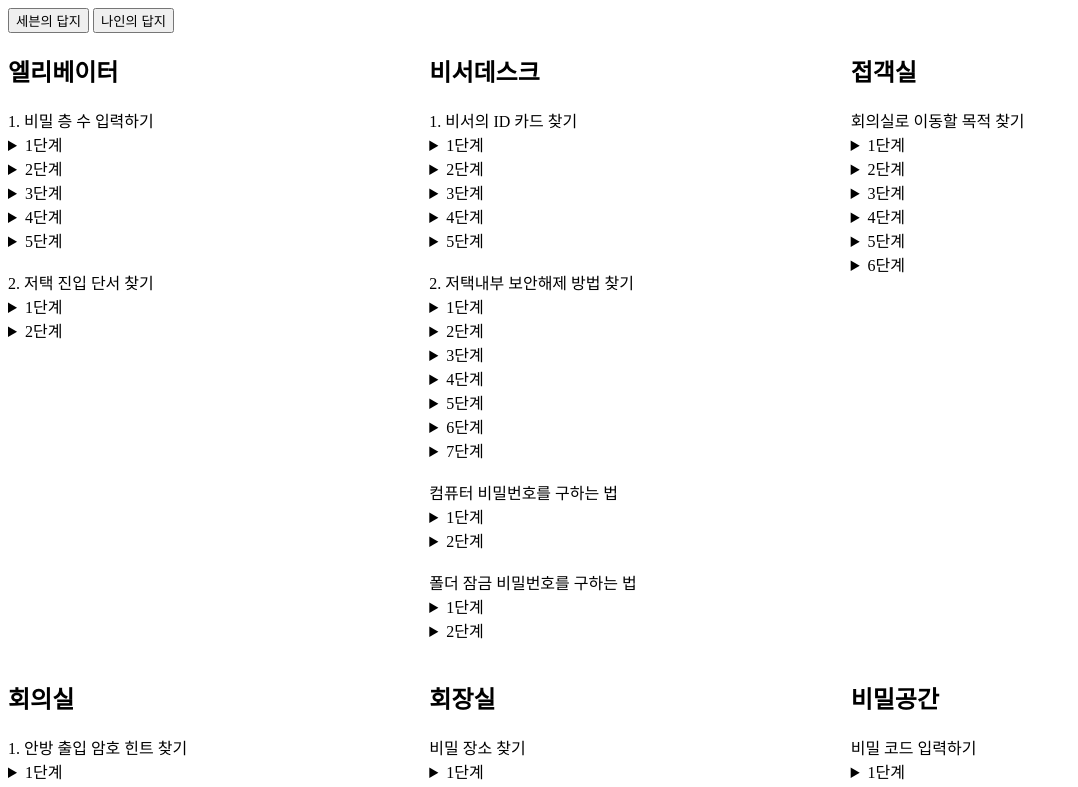
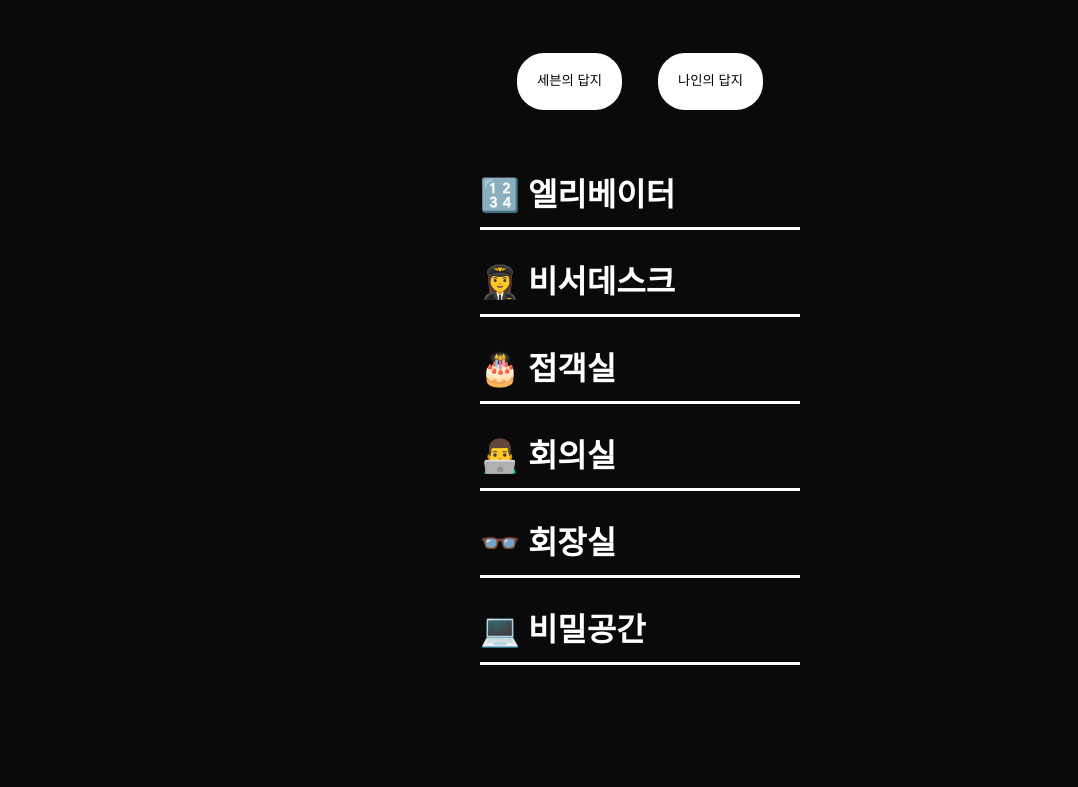
Before and after one commit to uk960214/double-action-leap-of-faith-answers, a plain HTML site: page index.html in a window 1280 px wide. Both pictures are taken after a click on the button "세븐의 답지". Shown: the top 787 px of the page, without its empty margins (0-1078 px from the left). Drawn offline with Linux system fonts and the light colour scheme.

Commit message:
add styles

```diff
--- a/createAnswerSection.js
+++ b/createAnswerSection.js
@@ -1,19 +1,28 @@
 const createSteps = (quests) => {
   return Object.keys(quests).reduce((elementStr, quest) => {
     const steps = quests[quest].reduce((acc, step, i) => {
-      return `${acc}<details>
-      <summary>${i + 1}단계</summary>
-      <p>${step}</p>
-    </details>`;
-    }, `${quest}`);
-    return `${elementStr}${steps}<br/>`;
+      return `${acc}
+      <details class="step-details">
+        <summary class="step-summary">${i + 1}단계</summary>
+        <p class="step-content">${step}</p>
+      </details>`;
+    }, `<h3 class="quest-title">${quest}</h3>`);
+    return `${elementStr}
+    <div class="quest-steps">${steps}</div>
+    <br/>`;
   }, ``);
 };
 
 export const createAnswerSection = (answerObj) => {
   const elements = Object.keys(answerObj).reduce((elementStr, mission) => {
     const quests = createSteps(answerObj[mission]);
-    return `${elementStr}<div><h2>${mission}</h2>${quests}</div>`;
+    return `${elementStr}
+    <details class="mission-card">
+      <summary class="mission-summary">
+        ${mission}
+      </summary>
+      ${quests}
+    </details>`;
   }, "");
   return elements;
 };
--- a/index.html
+++ b/index.html
@@ -5,15 +5,21 @@
     <meta http-equiv="X-UA-Compatible" content="IE=edge" />
     <meta name="viewport" content="width=device-width, initial-scale=1.0" />
     <link rel="shortcut icon" href="./icon.svg" />
+    <link rel="stylesheet" href="style.css" />
     <title>더블 액션: 신뢰의 도약 || 답안</title>
   </head>
-  <body style="word-break: keep-all">
-    <button type="button" id="show-seven-button">세븐의 답지</button>
-    <button type="button" id="show-nine-button">나인의 답지</button>
-    <section
-      style="display: grid; grid-template-columns: repeat(3, 1fr)"
-      id="answer-section"
-    ></section>
+  <body>
+    <main id="app">
+      <div class="button-container">
+        <button type="button" class="tab-button" id="show-seven-button">
+          세븐의 답지
+        </button>
+        <button type="button" class="tab-button" id="show-nine-button">
+          나인의 답지
+        </button>
+      </div>
+      <section id="answer-section"></section>
+    </main>
     <script src="./index.js" type="module"></script>
   </body>
 </html>
--- a/nineAnswers.js
+++ b/nineAnswers.js
@@ -1,5 +1,5 @@
 export const nineAnswers = {
-  "저택 입구": {
+  "🚪 저택 입구": {
     "1. 저택으로 진입하기": [
       "'대문'을 탐색해서 단서 '대문키' 획득",
       "'대문 키'를 탐색해서 '직원용 출입문' 퀘스트 해제",
@@ -11,7 +11,7 @@ export const nineAnswers = {
       "'택배'를 탐색해서 사무실의 비밀 층 획득 후 세븐에게 전달",
     ],
   },
-  대청마루: {
+  "🔐 대청마루": {
     "1. 세븐에게 비서의 서랍 비밀번호 전달": [
       "'가훈 액자 문양'을 탐색해서 액자에 있는 문양 확인",
       "'자물쇠'를 탐색해서 자물쇠에 새겨진 무늬 확인",
@@ -31,7 +31,7 @@ export const nineAnswers = {
       "'탁자'에서 찾을 수 있는 올바른 열쇠는 학 문양 열쇠이다.",
     ],
   },
-  다이닝룸: {
+  "📼 다이닝룸": {
     "다음으로 이동할 장소 찾기": [
       "'조리대'를 탐색해서 아이템 '긴 막대기' 획득",
       "세븐에게서 단서 '샹들리에' 획득 후 탐색해서 '샹들리에 위 살펴보기' 퀘스트 해제",
@@ -40,7 +40,7 @@ export const nineAnswers = {
       "'서재로 이동하기' 퀘스트를 클릭해서 서재로 이동",
     ],
   },
-  서재: {
+  "🥃 서재": {
     "1. 안방 출입문 열기": [
       "'책꽂이'를 탐색해서 단서 '술 도감' 획득",
       "'술 도감'을 탐색해서 술에 대한 정보 획득",
@@ -64,13 +64,13 @@ export const nineAnswers = {
       "위 방식으로 얻을 수 있는 안방 진입 비밀번호는 'private'",
     ],
   },
-  안방: {
+  "📅 안방": {
     "비밀 공간 찾기": [
       "'러그'를 탐색해서 '지하 공간으로 이동' 퀘스트 해제",
       "'지하 공간으로 진입' 퀘스트를 클릭해서 비밀 공간으로 이동",
     ],
   },
-  비밀공간: {
+  "💻 비밀공간": {
     "비밀 코드 입력하기": [
       "'컴퓨터'를 탐색해서 '암호 코드 확인하기' 퀘스트 해제",
       "'암호 코드 확인하기' 퀘스트에서 신뢰/불신을 입력해서 암호코드 획득",
--- a/sevenAnswers.js
+++ b/sevenAnswers.js
@@ -1,5 +1,5 @@
 export const sevenAnswers = {
-  엘리베이터: {
+  "🔢 엘리베이터": {
     "1. 비밀 층 수 입력하기": [
       "'층수 입력 패드'를 탐색해서 단서 '사원증'을 획득",
       "'사원증'을 탐색해서 스크린 켜기 및 '매뉴얼 버튼' 단서 획득",
@@ -12,7 +12,7 @@ export const sevenAnswers = {
       "'포스터'를 탐색해서 장기삼 회장의 생년월일 '600923' 획득 후 나인에게 전달",
     ],
   },
-  비서데스크: {
+  "👩‍✈️ 비서데스크": {
     "1. 비서의 ID 카드 찾기": [
       "'서랍'을 탐색해서 '서랍 비밀번호 입력' 퀘스트 해제",
       "'책상'을 탐색해서 단서 '명찰' 획득",
@@ -38,7 +38,7 @@ export const sevenAnswers = {
       "각 글자를 키보드에서 찾아 글자 아래 화살표대로 한 칸 이동한 글자를 조합하면 암호는 'crucial'이다.",
     ],
   },
-  접객실: {
+  "🎂 접객실": {
     "회의실로 이동할 목적 찾기": [
       "'테이블'을 탐색해서 아이템 '리모컨' 획득",
       "'리모컨 버튼 누르기' 퀘스트에서 meeting을 입력해서 모니터 켜기",
@@ -48,7 +48,7 @@ export const sevenAnswers = {
       "나인에게 '비상시스템' 단서 획득 후 '회의실에 가는 목적' 퀘스트에 입력",
     ],
   },
-  회의실: {
+  "👨‍💻 회의실": {
     "1. 안방 출입 암호 힌트 찾기": [
       "'비품함'을 탐색해서 비밀번호 힌트 “SupPLy” 획득",
       "'비품함 열기' 퀘스트에 비밀번호를 입력해서 아이템 'A4 용지' 획득",
@@ -71,13 +71,13 @@ export const sevenAnswers = {
       "TEST를 한 자리씩 뒤로 옮기면 코드는 'UFTU'이다.",
     ],
   },
-  회장실: {
+  "👓 회장실": {
     "비밀 장소 찾기": [
       "'서랍'을 탐색해서 아이템 '스마트 렌즈' 획득",
       "'대리석 벽'을 탐색해서 '비밀 공간 진입하기' 퀘스트 해제",
     ],
   },
-  비밀공간: {
+  "💻 비밀공간": {
     "비밀 코드 입력하기": [
       "'컴퓨터'를 탐색해서 '암호 코드 확인하기' 퀘스트 해제",
       "'암호 코드 확인하기' 퀘스트에서 신뢰/불신을 입력해서 암호코드 획득",
--- /dev/null
+++ b/style.css
@@ -0,0 +1,74 @@
+* {
+  word-break: keep-all;
+  margin: 0;
+  padding: 0;
+  box-sizing: border-box;
+  line-height: 2;
+}
+
+body {
+  background-color: #0a0a0a;
+}
+
+details {
+  cursor: pointer;
+}
+
+#app {
+  width: 360px;
+  margin: auto;
+  padding: 50px 20px;
+
+  color: #ffffff;
+}
+
+#answer-section {
+  margin-top: 50px;
+  display: flex;
+  flex-direction: column;
+  gap: 20px;
+}
+
+.button-container {
+  display: flex;
+  justify-content: center;
+  gap: 30px;
+}
+
+.tab-button {
+  padding: 15px 20px;
+  border-radius: 30px;
+  border: 3px solid #0a0a0a;
+  background-color: #ffffff;
+  cursor: pointer;
+}
+
+.tab-button:hover {
+  background-color: #696969;
+  color: #ffffff;
+}
+
+.quest-title {
+  margin-top: 15px;
+}
+
+.quest-steps {
+  display: flex;
+  flex-direction: column;
+  gap: 10px;
+}
+
+.step-details {
+  margin-left: 20px;
+}
+
+.step-content {
+  margin: 10px 0 10px 20px;
+}
+
+.mission-summary {
+  font-size: 2rem;
+  font-weight: 600;
+  list-style-type: none;
+  border-bottom: 3px solid #ffffff;
+}
```
